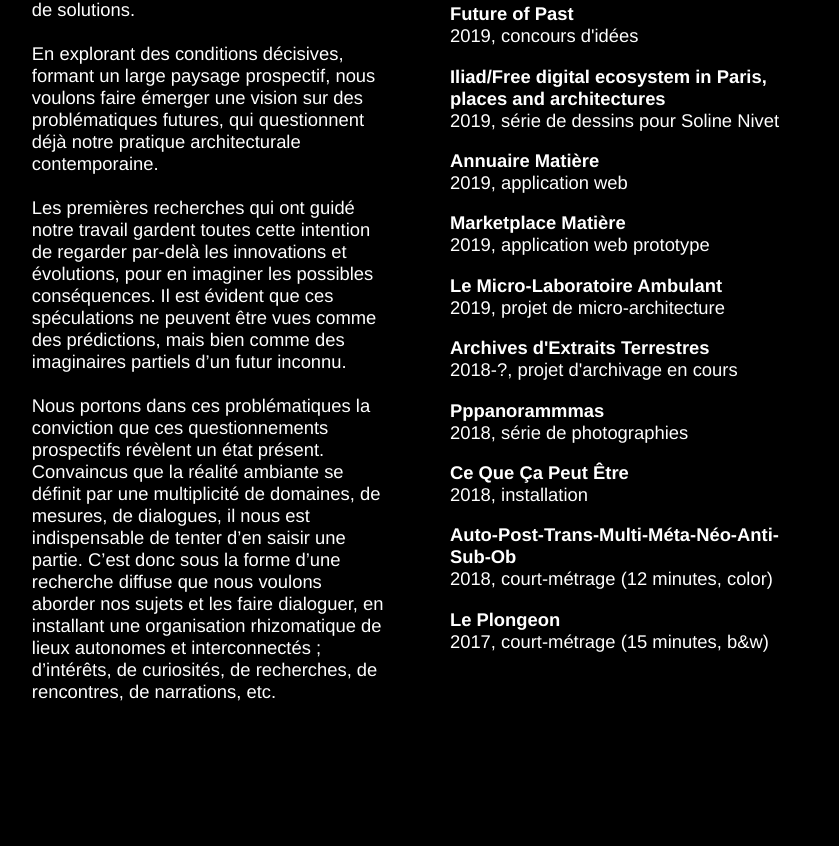
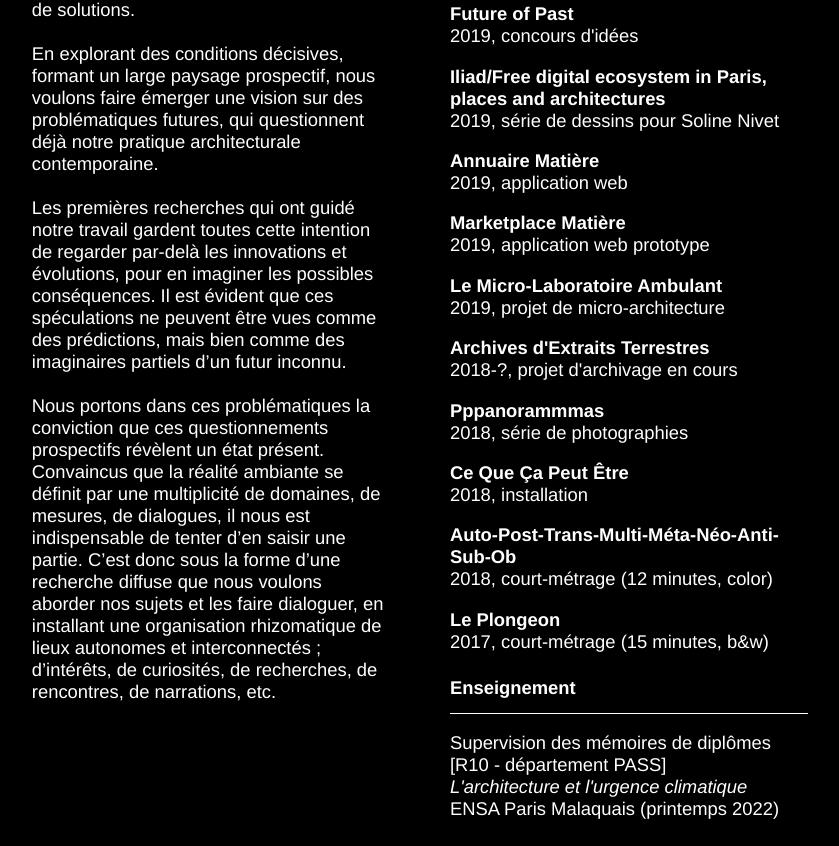
Before and after one commit to artonoximee/mlavland-json-db, a plain HTML site: page index.html in a window 1280 px wide. Shown: the part 541-1387 px from the top of the page, without its empty margins (11-850 px from the left). Before the commit the page ends 1271 px from the top, so only its background shows below. Drawn offline with Linux system fonts and the light colour scheme.

Commit message:
added teachings in views

```diff
--- a/assets/js/index.js
+++ b/assets/js/index.js
@@ -38,6 +38,7 @@ function appendData(data, language) {
   switchTitles(language);
   appendDescription(data.description);
   appendProjects(data.projects);
+  appendTeachings(data.teachings);
   appendExhibitions(data.exhibitions);
 }
 
@@ -46,14 +47,17 @@ function appendData(data, language) {
 function switchTitles(language) {
   let descriptionTitle = document.getElementById('descriptionTitle');
   let projectsTitle = document.getElementById('projectsTitle');
+  let teachingsTitle = document.getElementById('teachingsTitle');
   let exhibitionsTitle = document.getElementById('exhibitionsTitle');
   if (language =='fr') {
     descriptionTitle.innerHTML = '&nbsp;';
     projectsTitle.innerHTML = 'Projets';
+    teachingsTitle.innerHTML = 'Enseignement';
     exhibitionsTitle.innerHTML = 'Expositions';
   } else {
     descriptionTitle.innerHTML = '&nbsp;';
     projectsTitle.innerHTML = 'Projects';
+    teachingsTitle.innerHTML = 'Teaching';
     exhibitionsTitle.innerHTML = 'Exhibitions';
   }
 }
@@ -80,6 +84,18 @@ function appendProjects(projects) {
   }
 }
 
+// Append teachings data
+
+function appendTeachings(teachings) {
+  const teachingsContainer = document.getElementById('teachings');
+  teachingsContainer.innerHTML = '';
+  for (let i = 0; i < teachings.length; i++) {
+    let teaching = document.createElement('p');
+    teaching.innerHTML = `${teachings[i].title} [${teachings[i].department}]<br><i>${teachings[i].project}</i><br>${teachings[i].school} (${teachings[i].date})`;
+    teachingsContainer.appendChild(teaching);
+  }
+}
+
 // Append exhibitions data
 
 function appendExhibitions(exhibitions) {
--- a/index.html
+++ b/index.html
@@ -35,19 +35,23 @@
           <div class="col-md-4 col-sm-12">
             <h4 id="descriptionTitle"></h4>
             <hr/>
-            <div id="description"></div>
+            <div id="description"  class="content"></div>
           </div>
 
           <div class="col-md-4 col-sm-12">
             <h4 id="projectsTitle"></h4>
             <hr/>
-            <div id="projects"></div>
+            <div id="projects"  class="content"></div>
+
+            <h4 id="teachingsTitle" ></h4>
+            <hr/>
+            <div id="teachings" class="content"></div>
           </div>
 
           <div class="col-md-4 col-sm-12">
             <h4 id="exhibitionsTitle"></h4>
             <hr/>
-            <div id="exhibitions"></div>
+            <div id="exhibitions"  class="content"></div>
           </div>
         </div>
 
```
